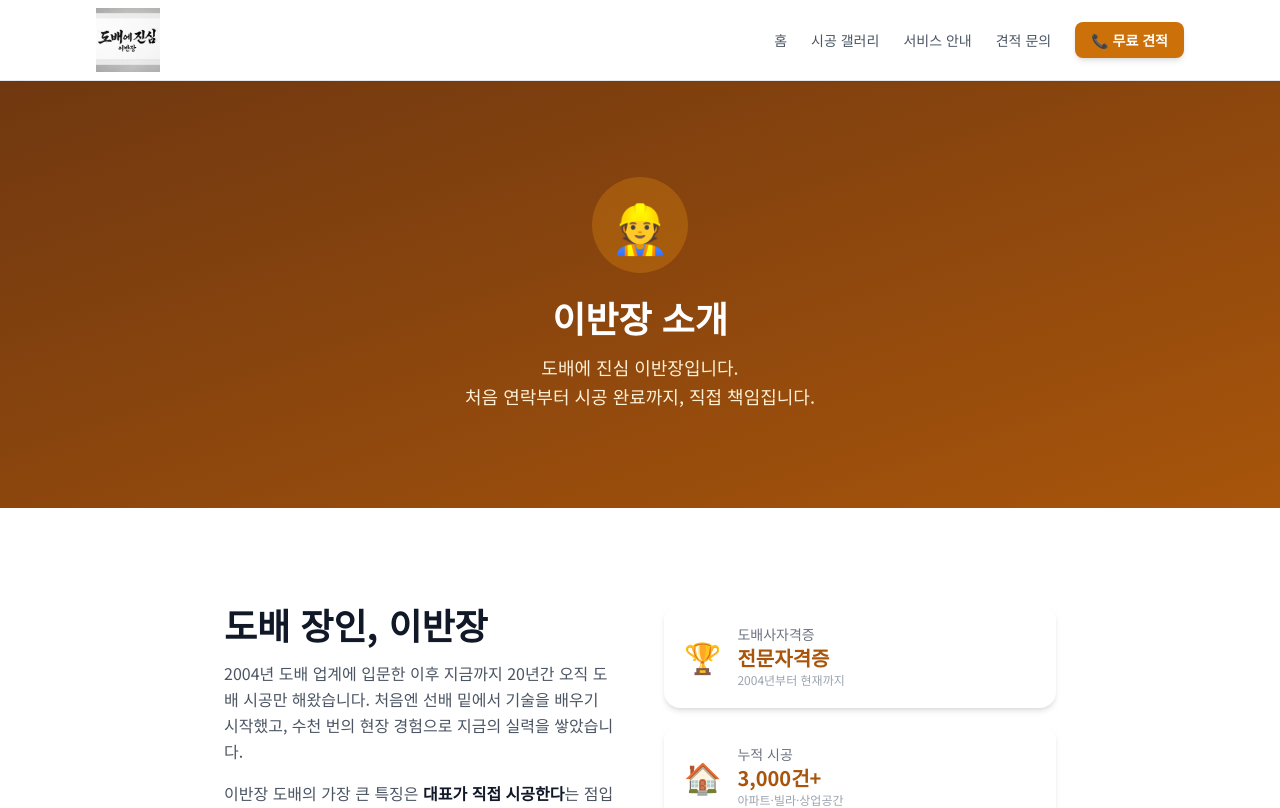
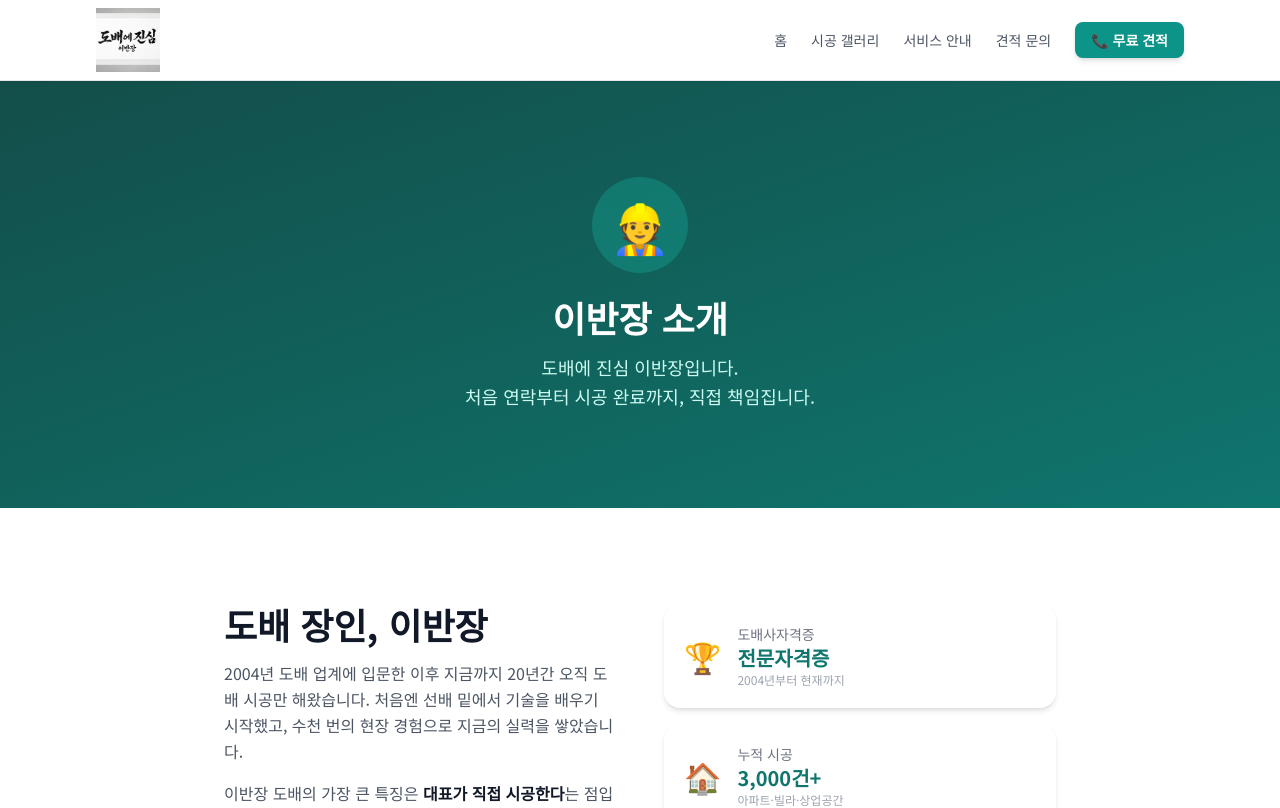
Before and after one commit to imtinakim79/dobae-seriously, a Next.js app: page /about in a window 1280 px wide. Shown: the top 808 px of the page. Built offline with nearby package versions, Linux system fonts and the light colour scheme.

Commit message:
design: 명함 스타일 히어로, 브랜드 컬러 틸로 변경

```diff
--- a/app/page.tsx
+++ b/app/page.tsx
@@ -48,68 +48,93 @@ export default function HomePage() {
   return (
     <>
       {/* ── HERO ── */}
-      <section className="relative bg-white overflow-hidden">
-        {/* 상단 포인트 라인 */}
-        <div className="h-1 bg-gradient-to-r from-brand-700 via-brand-500 to-brand-700" />
+      <section className="flex flex-col md:flex-row min-h-[460px]">
 
-        <div className="relative max-w-5xl mx-auto px-4 sm:px-6 lg:px-8 py-16 md:py-24 text-center">
-          {/* 뱃지 */}
-          <p className="inline-block bg-brand-50 text-brand-700 text-sm font-medium px-4 py-1.5 rounded-full mb-10 border border-brand-200">
-            서울 · 인천 · 경기 도배 전문
-          </p>
-
-          {/* 로고 크게 */}
-          <div className="flex justify-center mb-8">
+        {/* 왼쪽: 로고 패널 (크림) */}
+        <div className="md:w-[42%] bg-[#f5f2ec] flex flex-col items-center justify-center px-8 py-14 gap-6">
+          {/* 로고 프레임 */}
+          <div className="border border-[#c8c0b0] bg-white px-10 py-8 shadow-md flex flex-col items-center">
             <Image
               src="/logo.png"
               alt="도배에 진심 이반장"
-              width={480}
-              height={180}
-              className="w-64 md:w-80 lg:w-[420px] h-auto object-contain drop-shadow-sm"
+              width={280}
+              height={110}
+              className="w-52 md:w-64 h-auto mix-blend-multiply"
               priority
             />
+            <span className="text-[11px] tracking-[0.3em] text-[#b0a898] mt-4 uppercase">
+              도배에 진심 · 이반장
+            </span>
+          </div>
+          {/* 서비스 태그 */}
+          <div className="flex flex-wrap gap-2 justify-center">
+            {['#아파트도배', '#원룸도배', '#빌라도배', '#고시원도배', '#실크벽지'].map((tag) => (
+              <span key={tag} className="text-[11px] text-[#9c9488] bg-[#ede9e2] px-3 py-1 rounded-full">
+                {tag}
+              </span>
+            ))}
+          </div>
         </div>
 
-          {/* 구분선 */}
-          <div className="flex items-center justify-center gap-4 mb-8">
-            <div className="h-px bg-gray-200 w-16" />
-            <span className="text-gray-400 text-sm tracking-widest">장인 직접 시공</span>
-            <div className="h-px bg-gray-200 w-16" />
+        {/* 오른쪽: 다크 정보 패널 */}
+        <div className="flex-1 bg-[#252320] flex flex-col justify-center px-10 md:px-14 py-14">
+          {/* 지역 해시태그 */}
+          <div className="flex flex-wrap gap-3 mb-7">
+            {['#서울도배', '#인천도배', '#경기도배', '#검단도배', '#김포도배'].map((tag) => (
+              <span key={tag} className="text-xs text-[#8a9a9b]">{tag}</span>
+            ))}
           </div>
 
-          {/* 서브 카피 */}
-          <p className="text-lg md:text-xl text-gray-600 mb-2 leading-relaxed">
-            처음부터 끝까지 이반장이 직접 시공합니다
-          </p>
-          <p className="text-gray-400 text-sm mb-10">
-            합리적인 가격 &nbsp;·&nbsp; 깔끔한 마무리 &nbsp;·&nbsp; 빠른 일정
-          </p>
+          {/* 전화번호 */}
+          <a
+            href="tel:010-5388-4628"
+            className="text-4xl md:text-5xl font-bold text-white tracking-wide leading-none mb-2 hover:text-brand-400 transition-colors"
+          >
+            010-5388-4628
+          </a>
+          <p className="text-xs text-[#6b7b7c] tracking-widest mb-7">무료 견적 · 당일 상담 가능</p>
+
+          {/* 구분선 */}
+          <div className="h-px bg-[#3a3632] mb-6" />
+
+          {/* SNS */}
+          <div className="flex flex-col gap-3 mb-8">
+            <div className="flex items-center gap-3">
+              <span className="w-7 h-7 rounded-md bg-[#03c75a] flex items-center justify-center text-white text-[11px] font-bold flex-shrink-0">N</span>
+              <span className="text-sm text-[#c8cece]">blog.naver.com/dobae_seriously</span>
+            </div>
+            <div className="flex items-center gap-3">
+              <span className="w-7 h-7 rounded-md bg-gradient-to-br from-yellow-400 via-pink-500 to-purple-600 flex items-center justify-center text-white text-xs flex-shrink-0">✦</span>
+              <span className="text-sm text-[#c8cece]">@dobae_seriously</span>
+            </div>
+          </div>
 
           {/* CTA */}
-          <div className="flex flex-col sm:flex-row gap-3 justify-center">
-            <Link href="/contact" className="btn-primary text-base px-8 py-3.5 shadow-lg">
-              📞 무료 견적 문의
+          <div className="flex flex-col sm:flex-row gap-3">
+            <Link href="/contact" className="btn-primary inline-flex items-center gap-2 shadow-lg">
+              <svg className="w-4 h-4" fill="currentColor" viewBox="0 0 24 24"><path d="M6.6 10.8c1.4 2.8 3.8 5.1 6.6 6.6l2.2-2.2c.3-.3.7-.4 1-.2 1.1.4 2.3.6 3.6.6.6 0 1 .4 1 1V20c0 .6-.4 1-1 1-9.4 0-17-7.6-17-17 0-.6.4-1 1-1h3.5c.6 0 1 .4 1 1 0 1.3.2 2.5.6 3.6.1.3 0 .7-.2 1L6.6 10.8z"/></svg>
+              지금 바로 전화하기
             </Link>
-            <Link href="/portfolio" className="btn-outline text-base px-8 py-3.5">
-              시공 갤러리 보기
+            <Link href="/portfolio" className="border border-[#4a4642] text-[#c8cece] hover:border-brand-600 font-semibold px-6 py-3 rounded-lg text-sm transition-colors inline-flex items-center">
+              시공 갤러리 보기 →
             </Link>
           </div>
         </div>
+      </section>
 
-        {/* Stats bar — 먹색 */}
-        <div className="bg-stone-900 border-t border-stone-800">
-          <div className="max-w-6xl mx-auto px-4 sm:px-6 lg:px-8 py-6">
+      {/* Stats bar */}
+      <div className="bg-brand-800">
+        <div className="max-w-6xl mx-auto px-4 sm:px-6 lg:px-8 py-5">
           <div className="grid grid-cols-2 md:grid-cols-4 gap-4">
             {stats.map((s) => (
               <div key={s.label} className="text-center">
-                  <p className="text-2xl md:text-3xl font-bold text-white">{s.value}</p>
-                  <p className="text-sm text-stone-400">{s.label}</p>
+                <p className="text-xl md:text-2xl font-bold text-white">{s.value}</p>
+                <p className="text-xs text-brand-300 mt-0.5">{s.label}</p>
               </div>
             ))}
           </div>
         </div>
       </div>
-      </section>
 
       {/* ── SERVICES ── */}
       <section className="py-16 md:py-24 bg-gray-50">
@@ -264,17 +289,18 @@ export default function HomePage() {
       </section>
 
       {/* ── CTA ── */}
-      <section className="py-16 bg-stone-900 text-white text-center">
+      <section className="py-16 bg-[#252320] text-white text-center">
         <div className="max-w-2xl mx-auto px-4">
           <h2 className="text-3xl md:text-4xl font-bold mb-4">지금 바로 무료 견적 받으세요</h2>
-          <p className="text-stone-400 mb-8">
+          <p className="text-[#8a9a9b] mb-8">
             전화 한 통으로 현장 방문 견적을 무료로 받아보실 수 있습니다.
           </p>
           <div className="flex flex-col sm:flex-row gap-4 justify-center">
-            <a href="tel:010-5388-4628" className="btn-primary bg-white text-brand-800 hover:bg-brand-50 text-lg px-8 py-4">
-              📞 010-5388-4628
+            <a href="tel:010-5388-4628" className="btn-primary text-lg px-8 py-4 inline-flex items-center gap-2">
+              <svg className="w-5 h-5" fill="currentColor" viewBox="0 0 24 24"><path d="M6.6 10.8c1.4 2.8 3.8 5.1 6.6 6.6l2.2-2.2c.3-.3.7-.4 1-.2 1.1.4 2.3.6 3.6.6.6 0 1 .4 1 1V20c0 .6-.4 1-1 1-9.4 0-17-7.6-17-17 0-.6.4-1 1-1h3.5c.6 0 1 .4 1 1 0 1.3.2 2.5.6 3.6.1.3 0 .7-.2 1L6.6 10.8z"/></svg>
+              010-5388-4628
             </a>
-            <Link href="/contact" className="btn-outline border-white text-white hover:bg-white hover:text-brand-800 text-lg px-8 py-4">
+            <Link href="/contact" className="border border-[#4a4642] text-[#c8cece] hover:border-brand-600 font-semibold px-8 py-4 rounded-lg text-lg transition-colors inline-flex items-center justify-center">
               온라인 문의
             </Link>
           </div>
--- a/tailwind.config.ts
+++ b/tailwind.config.ts
@@ -10,17 +10,17 @@ const config: Config = {
     extend: {
       colors: {
         brand: {
-          50:  '#fef9f0',
-          100: '#fdf0d5',
-          200: '#f9dea5',
-          300: '#f5c66a',
-          400: '#f0a832',
-          500: '#e8900f',
-          600: '#cc7009',
-          700: '#a8550b',
-          800: '#894310',
-          900: '#703810',
-          950: '#3f1c05',
+          50:  '#f0fdfa',
+          100: '#ccfbf1',
+          200: '#99f6e4',
+          300: '#5eead4',
+          400: '#2dd4bf',
+          500: '#14b8a6',
+          600: '#0d9488',
+          700: '#0f766e',
+          800: '#115e59',
+          900: '#134e4a',
+          950: '#042f2e',
         },
         neutral: {
           850: '#1f2023',
```
Lines whose indentation alone changed are shown as unchanged.
